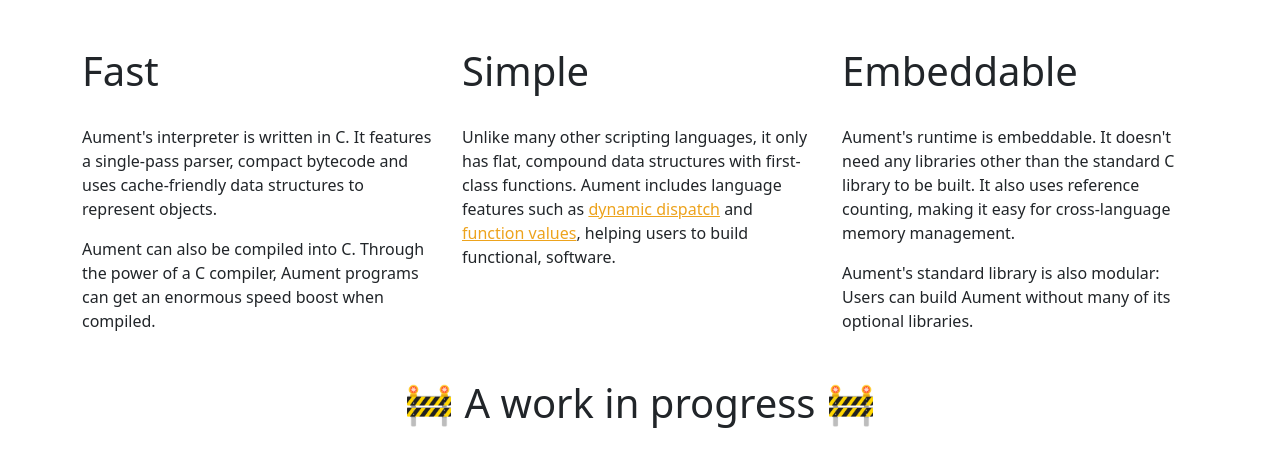
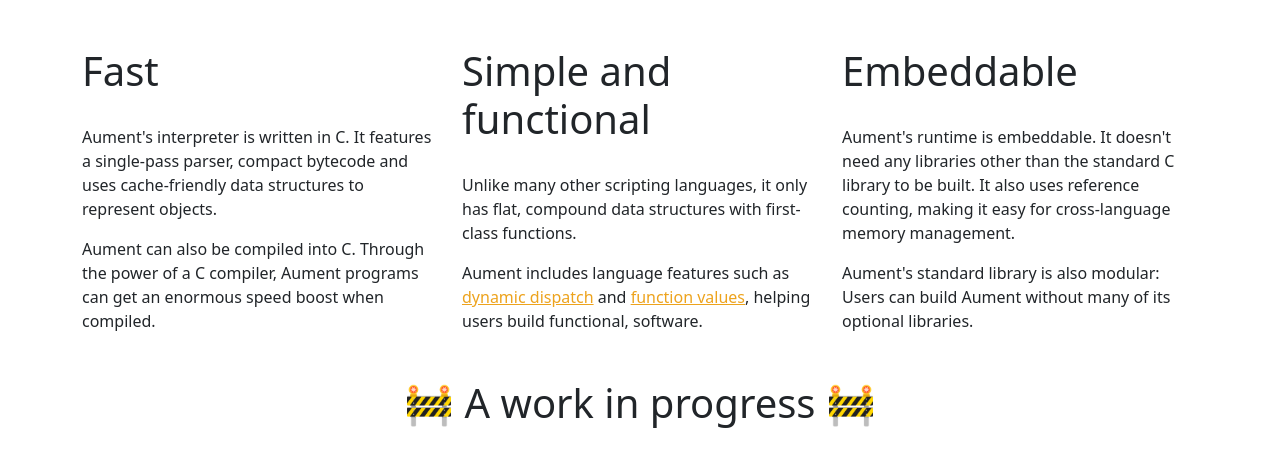
Before and after one commit to aument-lang/aument-lang.github.io, a website: page index.html in a window 1280 px wide. Shown: the part 711-1165 px from the top of the page. Drawn offline with Linux system fonts and the light colour scheme.

Commit message:
Update index.html

```diff
--- a/index.html
+++ b/index.html
@@ -118,10 +118,10 @@ say(cat);
           boost when compiled.</p>
       </div>
       <div class="col-4">
-        <h1>Simple</h1>
-        <p>Unlike many other scripting languages, it only has flat, compound data structures with first-class functions.
-          Aument includes language features such as <a href="./tour/#Dynamic_dispatch">dynamic dispatch</a> and <a href="./tour/#Dot_binding">function values</a>,
-          helping users to build functional, software.</p>
+        <h1>Simple and functional</h1>
+        <p>Unlike many other scripting languages, it only has flat, compound data structures with first-class functions.</p>
+        <p>Aument includes language features such as <a href="./tour/#Dynamic_dispatch">dynamic dispatch</a> and <a href="./tour/#Dot_binding">function values</a>,
+          helping users build functional, software.</p>
       </div>
       <div class="col-4">
         <h1>Embeddable</h1>
```
